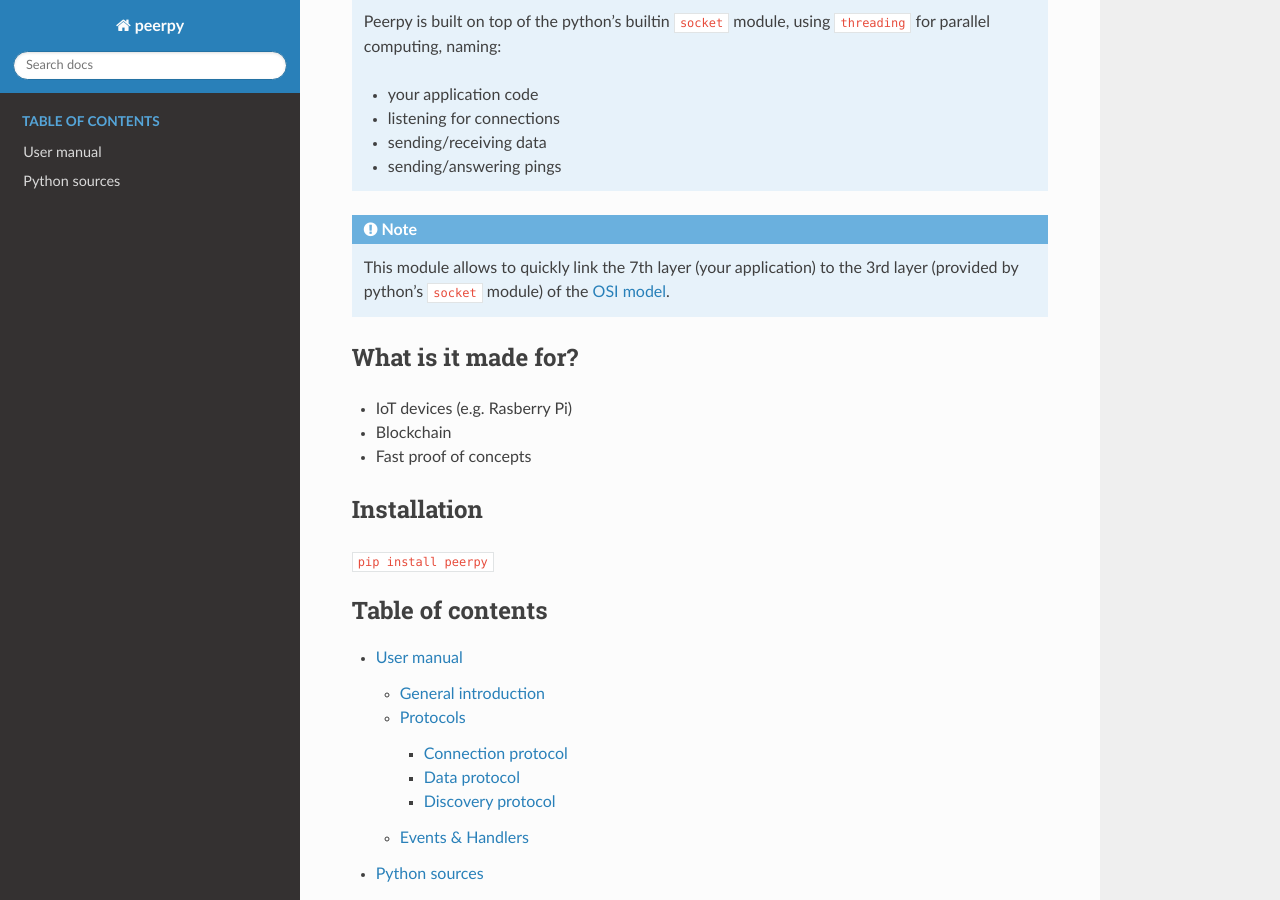
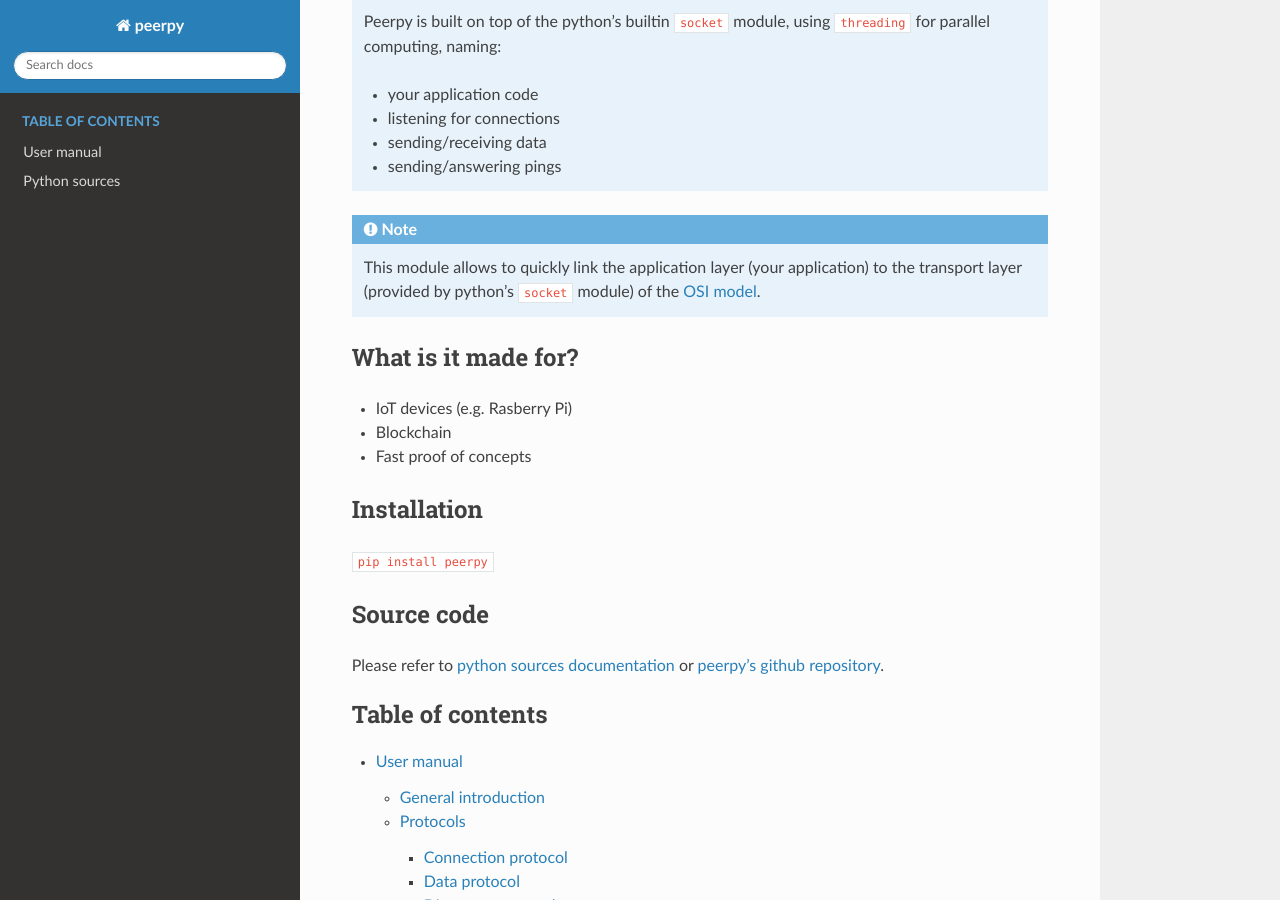
Before and after one commit to Rubilmax/peerpy, a Sphinx documentation site: the page built from docs/index.rst, in a window 1280 px wide and 900 px high, scrolled down 263 px. Built offline with Sphinx 7.4.7 and the Read the Docs theme 2.0.0, drawn with Linux system fonts in a browser that asks for light colours.

Commit message:
Added github repository to docs

```diff
--- a/docs/index.rst
+++ b/docs/index.rst
@@ -17,7 +17,7 @@ This module provides a **high-level API** for discovering and connecting multipl
    * sending/answering pings
 
 .. note::
-   This module allows to quickly link the 7th layer (your application) to the 3rd layer (provided by python's :code:`socket` module) of the `OSI model <https://en.wikipedia.org/wiki/OSI_model>`_.
+   This module allows to quickly link the application layer (your application) to the transport layer (provided by python's :code:`socket` module) of the `OSI model <https://en.wikipedia.org/wiki/OSI_model>`_.
 
 What is it made for?
 ********************
@@ -31,6 +31,11 @@ Installation
 
 :code:`pip install peerpy`
 
+Source code
+***********
+
+Please refer to `python sources documentation <src.rst>`_ or `peerpy's github repository <https://github.com/Rubilmax/peerpy>`_.
+
 .. toctree::
    :caption: Table of contents
 
--- a/setup.py
+++ b/setup.py
@@ -5,7 +5,7 @@ with open("README.md", "r") as fh:
 
 setuptools.setup(
     name="peerpy",
-    version="1.0.0",
+    version="1.0.1",
     author="Rubilmax",
     author_email="rmilon@gmail.com",
     description="p2p connection over TCP made dead simple!",
```
